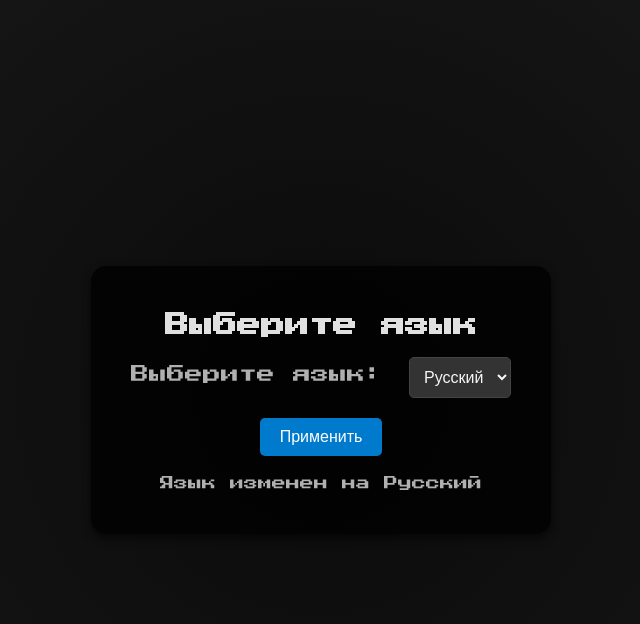
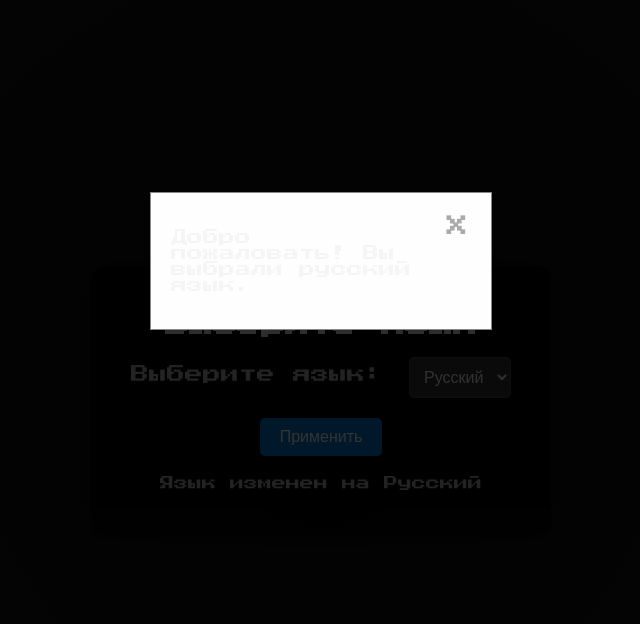
Before and after one commit to dearfarr/ui.cc14, a plain HTML site: page index.html in a window 1280 px wide. Both pictures are taken after a click on the button "Применить". Shown: the whole page, without its empty margins (319-959 px from the left). Drawn offline with Linux system fonts and the light colour scheme.

Commit message:
Update index.html
Добавлено модальное окно.

```diff
--- a/index.html
+++ b/index.html
@@ -19,6 +19,15 @@
         <button id="applyButton">Применить</button>
         <p id="feedback"></p>
     </div>
+
+    <!-- Модальное окно -->
+    <div id="modal" class="modal">
+        <div class="modal-content">
+            <span id="closeModal" class="close">&times;</span>
+            <p id="modalMessage">Приветствие!</p>
+        </div>
+    </div>
+
     <script src="script.js"></script>
 </body>
 </html>
```
